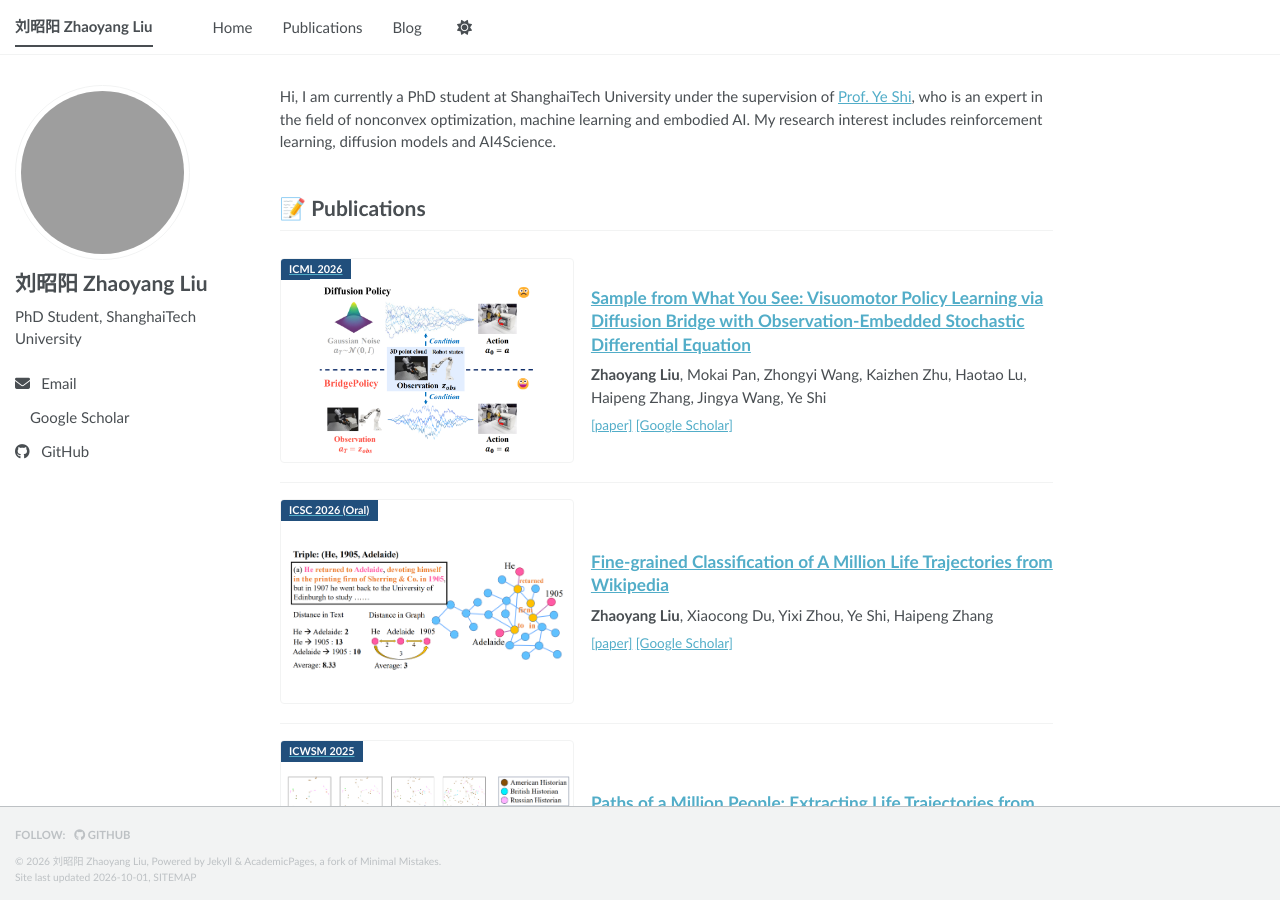
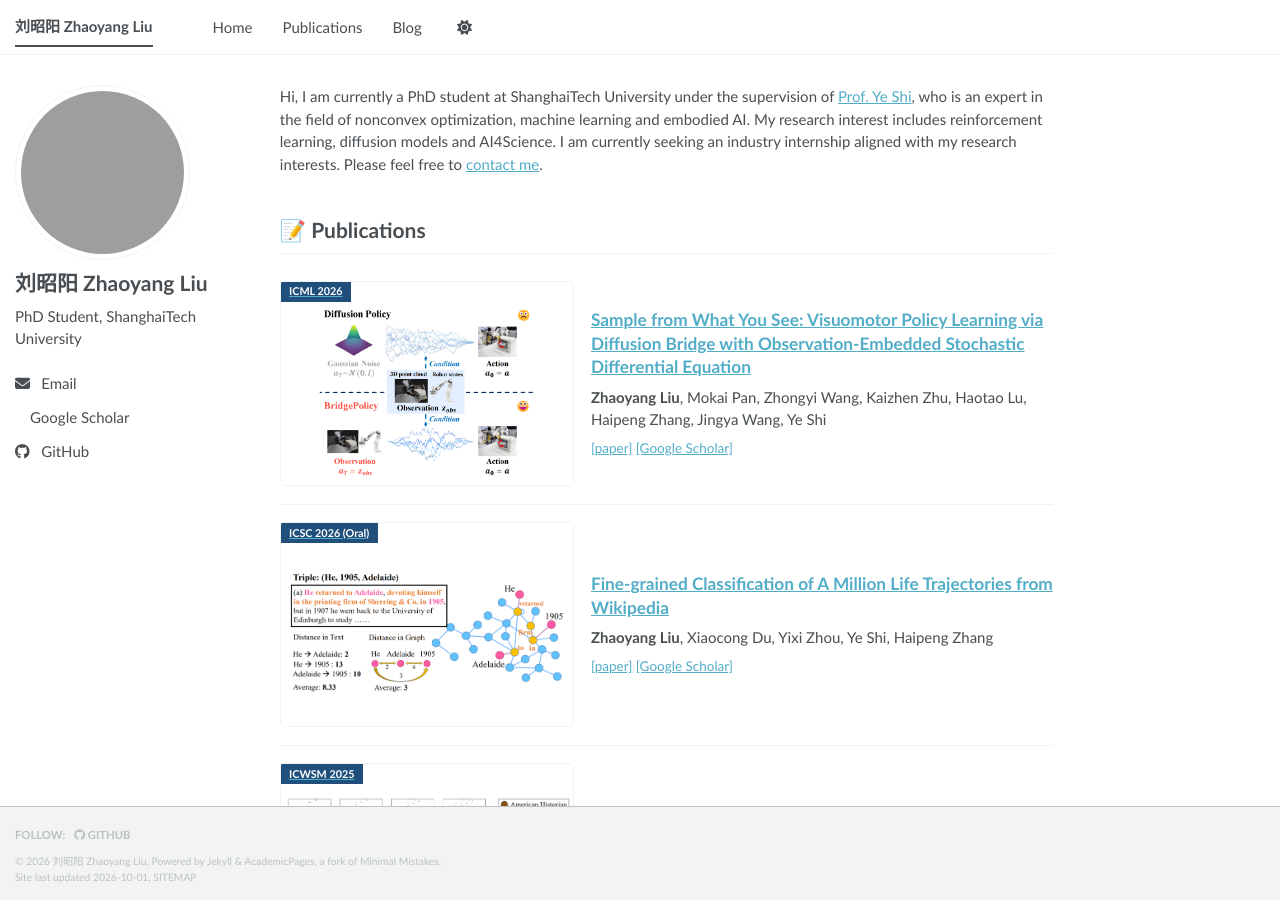
Before and after one commit to zhy-liu/zhy-liu.github.io, a Jekyll site: the page built from _pages/about.md, in a window 1280 px wide and 900 px high. Built offline with Jekyll 4.4.1, drawn with Linux system fonts in a browser that asks for light colours; a style sheet for code colours, icons or effects is not loaded.

Commit message:
Add industry internship interest to introduction

```diff
--- a/_pages/about.md
+++ b/_pages/about.md
@@ -4,7 +4,7 @@
 author_profile: true
 ---
 
-Hi, I am currently a PhD student at ShanghaiTech University under the supervision of [Prof. Ye Shi](https://shiye21.github.io/), who is an expert in the field of nonconvex optimization, machine learning and embodied AI. My research interest includes reinforcement learning, diffusion models and AI4Science.
+Hi, I am currently a PhD student at ShanghaiTech University under the supervision of [Prof. Ye Shi](https://shiye21.github.io/), who is an expert in the field of nonconvex optimization, machine learning and embodied AI. My research interest includes reinforcement learning, diffusion models and AI4Science. I am currently seeking an industry internship aligned with my research interests. Please feel free to [contact me](mailto:liuzhy2023@shanghaitech.edu.cn).
 
 ## 📝 Publications
 
```
